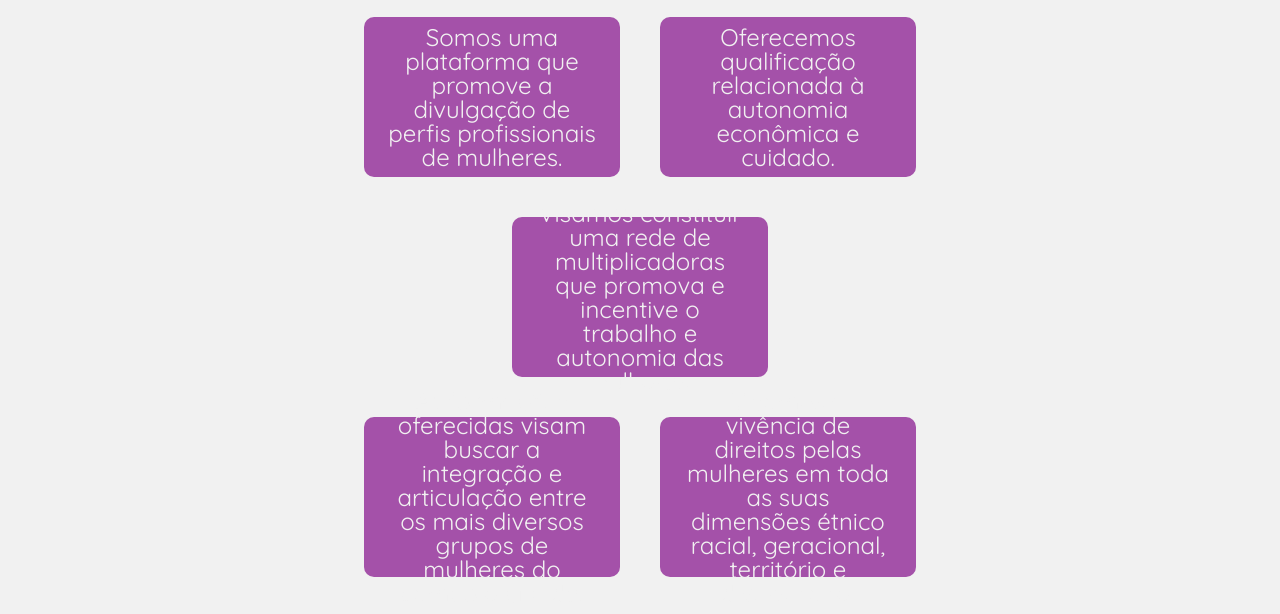
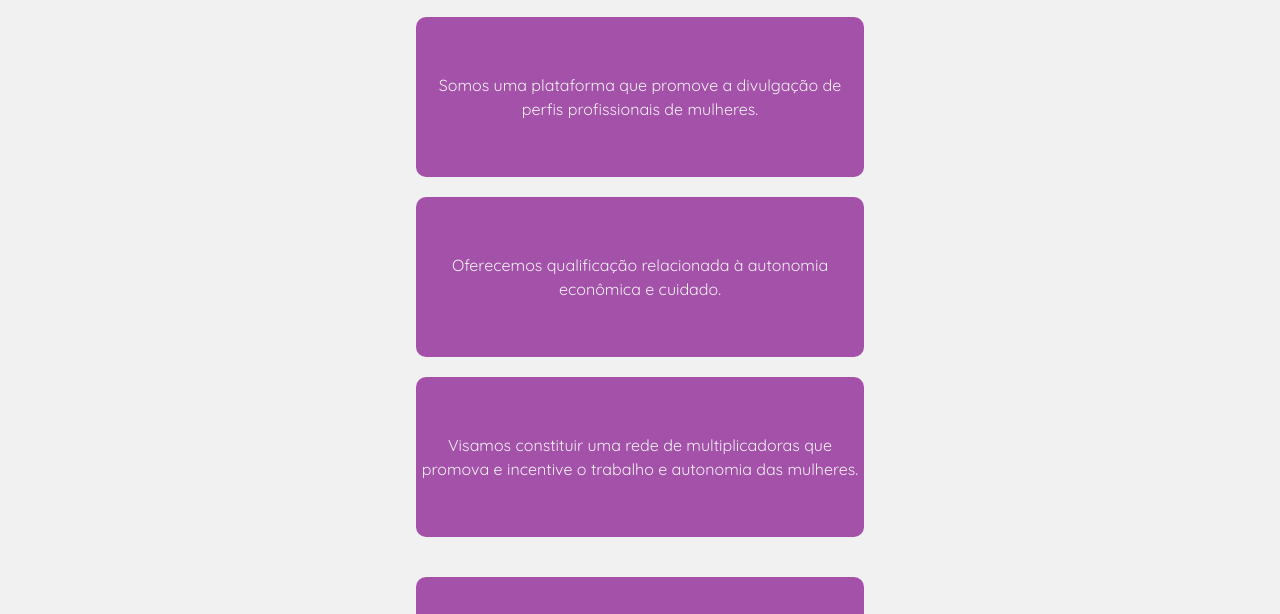
Before and after one commit to alanna-dev/polimulheres, a plain HTML site: page index.html in a window 1280 px wide. Shown: the part 690-1304 px from the top of the page. Drawn offline with Linux system fonts and the light colour scheme; a web font is replaced by a local one.

Commit message:
adjusting card size

```diff
--- a/style.css
+++ b/style.css
@@ -107,16 +107,14 @@ header {
 }
 
 .div--cards {
-    display: flex;
-    flex-wrap: wrap;
-    justify-content: center;
+    display: table;
 }
 
 .div--card {
     display: flex;
     background-color: #A451A9;
     color: #f1f1f1;
-    width: 16rem;
+    max-width: 28rem;
     height: 10rem;
     margin: 20px;
     border-radius: 10px;
@@ -238,7 +236,7 @@ footer {
         box-shadow: 0 8px 32px 0 rgba(31, 38, 135, 0.37);
         backdrop-filter: blur(13.5px);
         border-radius: 40px;
-        border: 1px solid rgba( 255, 255, 255, 0.18 );
+        border: 1px solid rgba(255, 255, 255, 0.18);
     }
     .div__p--definition {
         font-size: 24px;
@@ -253,9 +251,10 @@ footer {
     .section__h2--about {
         padding-top: 56px;
     }
-    .div__p--texto {
-        font-size: 24px;
-        margin: 24px;
+    .div--cards {
+        display: table;
+    }
+    .div--card {
     }
     .section__div--creators {
         display: flex;
```
